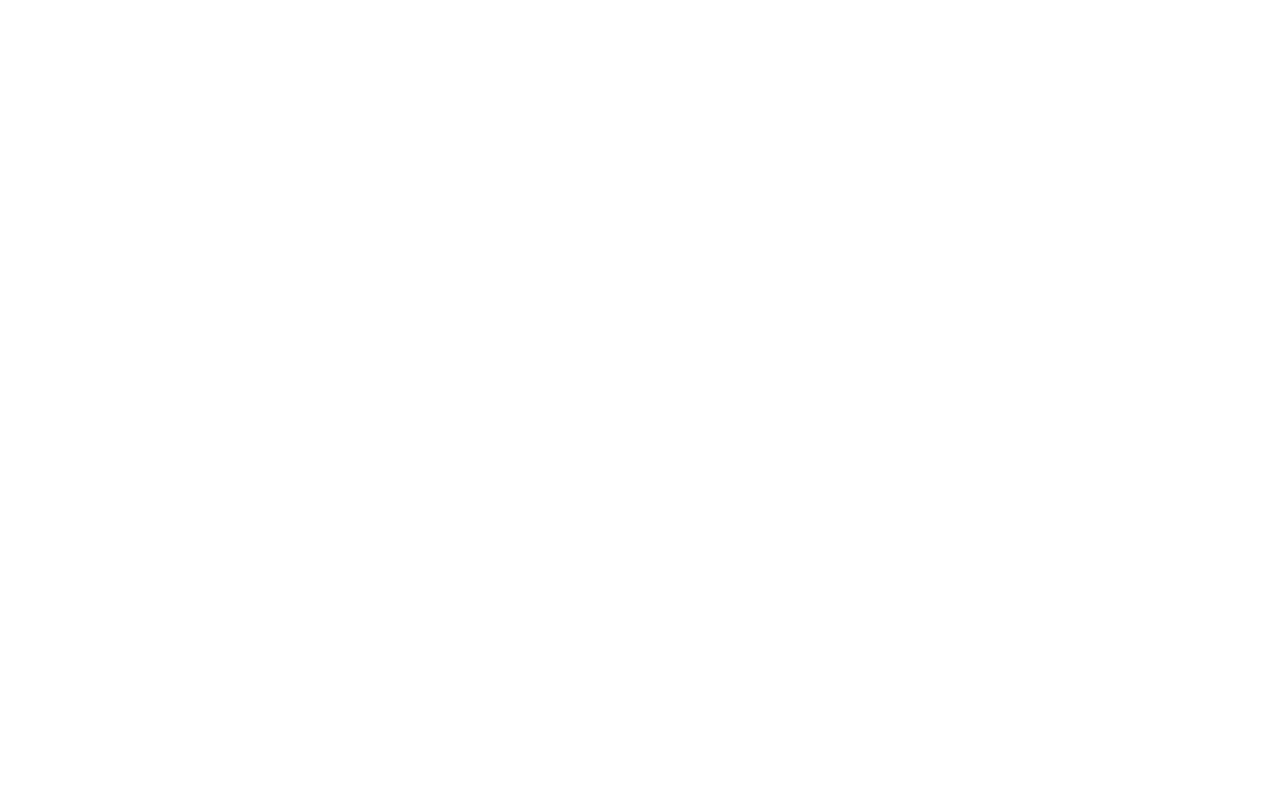
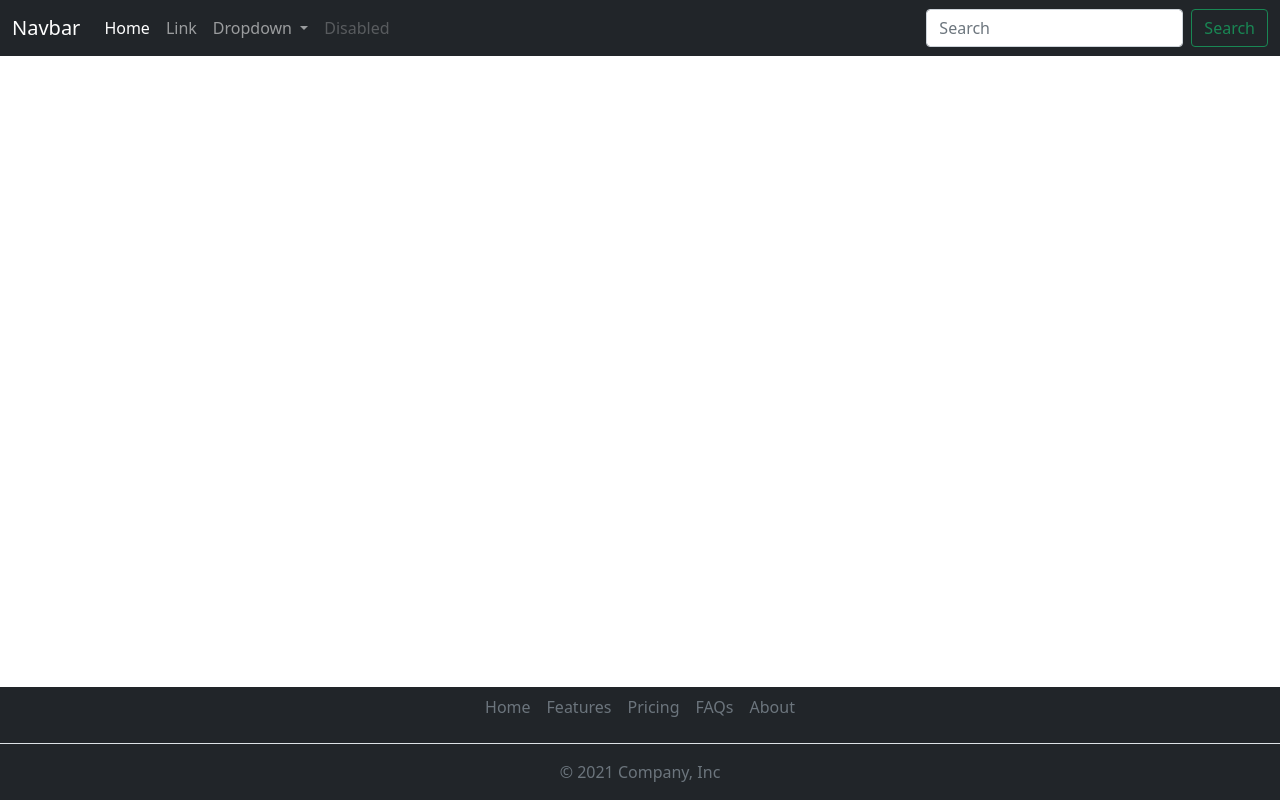
Before and after one commit to fsdexter/pet_clinic, a Django app: page / in a window 1280 px wide. Before the commit the page is empty. Run offline with Django 3.2, Linux system fonts and the light colour scheme; parts of the project's set-up code (start-up, migrations or seed data) failed here and were passed over.

Commit message:
template basic structur added

```diff
--- /dev/null
+++ b/templates/footer.html
@@ -0,0 +1,10 @@
+<footer class="footer mt-auto  footer-dark bg-dark .footer-expand{-sm|-md|-lg|-xl|-xxl}">
+    <ul class="nav justify-content-center border-bottom pb-3 mb-3">
+        <li class="nav-item"><a href="#" class="nav-link px-2 text-muted">Home</a></li>
+        <li class="nav-item"><a href="#" class="nav-link px-2 text-muted">Features</a></li>
+        <li class="nav-item"><a href="#" class="nav-link px-2 text-muted">Pricing</a></li>
+        <li class="nav-item"><a href="#" class="nav-link px-2 text-muted">FAQs</a></li>
+        <li class="nav-item"><a href="#" class="nav-link px-2 text-muted">About</a></li>
+    </ul>
+    <p class="text-center text-muted">&copy; 2021 Company, Inc</p>
+</footer>
--- a/templates/index.html
+++ b/templates/index.html
@@ -12,10 +12,18 @@
             integrity="sha384-1BmE4kWBq78iYhFldvKuhfTAU6auU8tT94WrHftjDbrCEXSU1oBoqyl2QvZ6jIW3"
             crossorigin="anonymous"
         />
+        <link href="sticky-footer.css" rel="stylesheet">
 
-        <title>Clinica de Mascotas</title>
+        <title>{% block title %}{% endblock %}</title>
     </head>
-    <body>
+    <body class="d-flex flex-column min-vh-100">
+
+        {% include "navbar.html" %}
+
+        {% block content%}
+        {% endblock %}
+
+        {% include "footer.html" %}
         <!-- Optional JavaScript; choose one of the two! -->
 
         <!-- Option 1: Bootstrap Bundle with Popper -->
@@ -30,5 +38,6 @@
         <script src="https://cdn.jsdelivr.net/npm/@popperjs/core@2.10.2/dist/umd/popper.min.js" integrity="sha384-7+zCNj/IqJ95wo16oMtfsKbZ9ccEh31eOz1HGyDuCQ6wgnyJNSYdrPa03rtR1zdB" crossorigin="anonymous"></script>
         <script src="https://cdn.jsdelivr.net/npm/bootstrap@5.1.3/dist/js/bootstrap.min.js" integrity="sha384-QJHtvGhmr9XOIpI6YVutG+2QOK9T+ZnN4kzFN1RtK3zEFEIsxhlmWl5/YESvpZ13" crossorigin="anonymous"></script>
         -->
+
     </body>
 </html>
--- /dev/null
+++ b/templates/navbar.html
@@ -0,0 +1,40 @@
+
+
+<!-- <div class="container .navbar-expand{-sm|-md|-lg|-xl|-xxl}"> -->
+    <nav class="navbar navbar-expand-lg navbar-dark bg-dark .navbar-expand{-sm|-md|-lg|-xl|-xxl}">
+        <div class="container-fluid">
+            <a class="navbar-brand" href="#">Navbar</a>
+            <button class="navbar-toggler" type="button" data-bs-toggle="collapse" data-bs-target="#navbarSupportedContent" aria-controls="navbarSupportedContent" aria-expanded="false" aria-label="Toggle navigation">
+                <span class="navbar-toggler-icon"></span>
+            </button>
+            <div class="collapse navbar-collapse" id="navbarSupportedContent">
+                <ul class="navbar-nav me-auto mb-2 mb-lg-0">
+                    <li class="nav-item">
+                        <a class="nav-link active" aria-current="page" href="#">Home</a>
+                    </li>
+                    <li class="nav-item">
+                        <a class="nav-link" href="#">Link</a>
+                    </li>
+                    <li class="nav-item dropdown">
+                        <a class="nav-link dropdown-toggle" href="#" id="navbarDropdown" role="button" data-bs-toggle="dropdown" aria-expanded="false">
+                        Dropdown
+                        </a>
+                        <ul class="dropdown-menu" aria-labelledby="navbarDropdown">
+                            <li><a class="dropdown-item" href="#">Action</a></li>
+                            <li><a class="dropdown-item" href="#">Another action</a></li>
+                            <li><hr class="dropdown-divider"></li>
+                            <li><a class="dropdown-item" href="#">Something else here</a></li>
+                        </ul>
+                    </li>
+                    <li class="nav-item">
+                        <a class="nav-link disabled">Disabled</a>
+                    </li>
+                </ul>
+                <form class="d-flex">
+                    <input class="form-control me-2" type="search" placeholder="Search" aria-label="Search">
+                    <button class="btn btn-outline-success" type="submit">Search</button>
+                </form>
+            </div>
+        </div>
+    </nav>
+<!-- </div> -->
```
Also changed, not shown: templates/base.html (added, +7 -0 lines).
